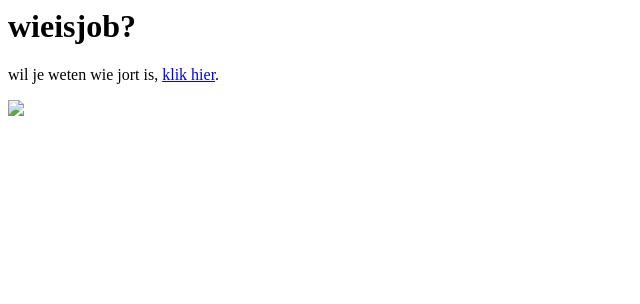
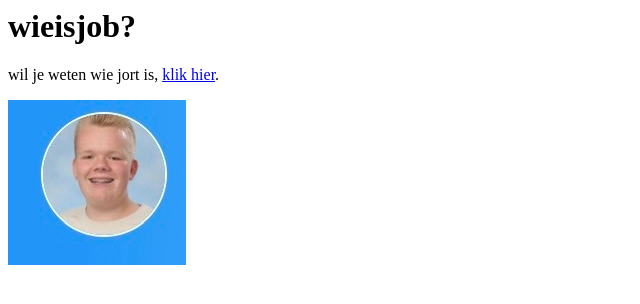
Before and after one commit to jobodekinee/wieisjob, a plain HTML site: page index.html in a window 1280 px wide. Shown: the whole page, without its empty margins (0-640 px from the left). Drawn offline with Linux system fonts and the light colour scheme.

Commit message:
Update index.html

```diff
--- a/index.html
+++ b/index.html
@@ -2,4 +2,4 @@
 
   <p>wil je weten wie jort is, <a href="https://wieisjort.com">klik hier</a>.</p>
 
-<img src="Schermafbeelding 2024-11-05 om 10.44.59.jpeg">
+<img src="Ravi.jpeg">
```
